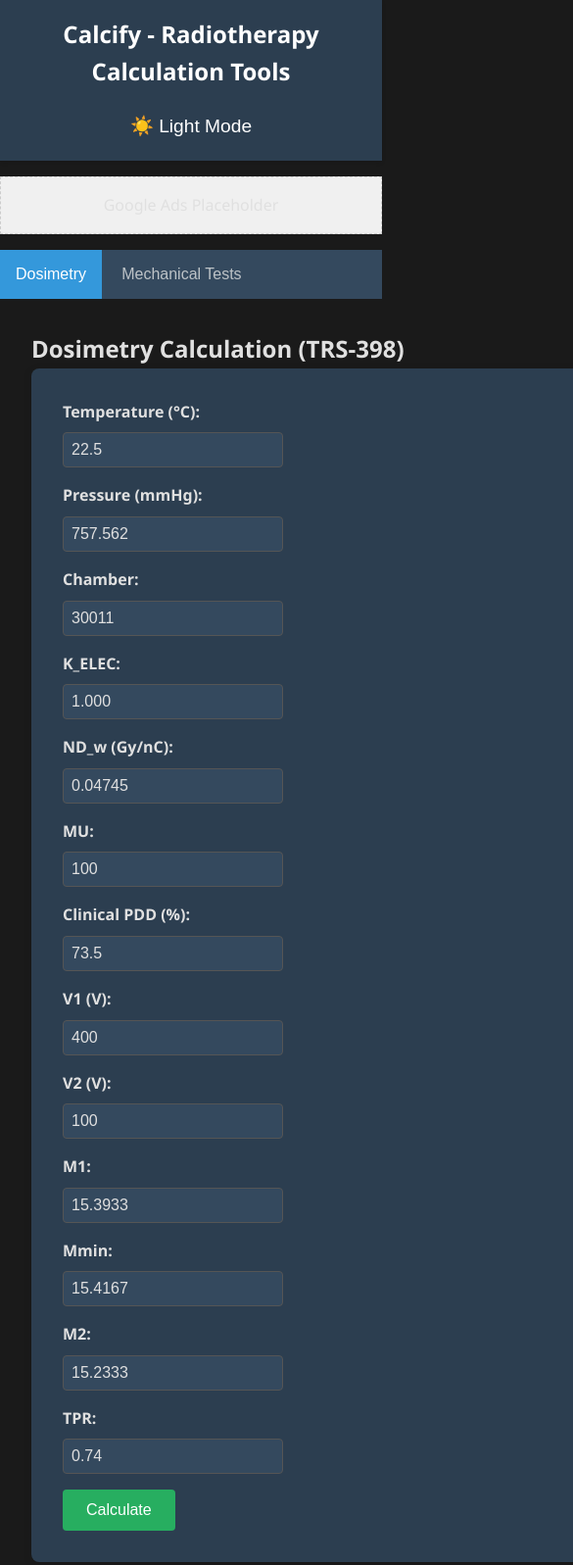
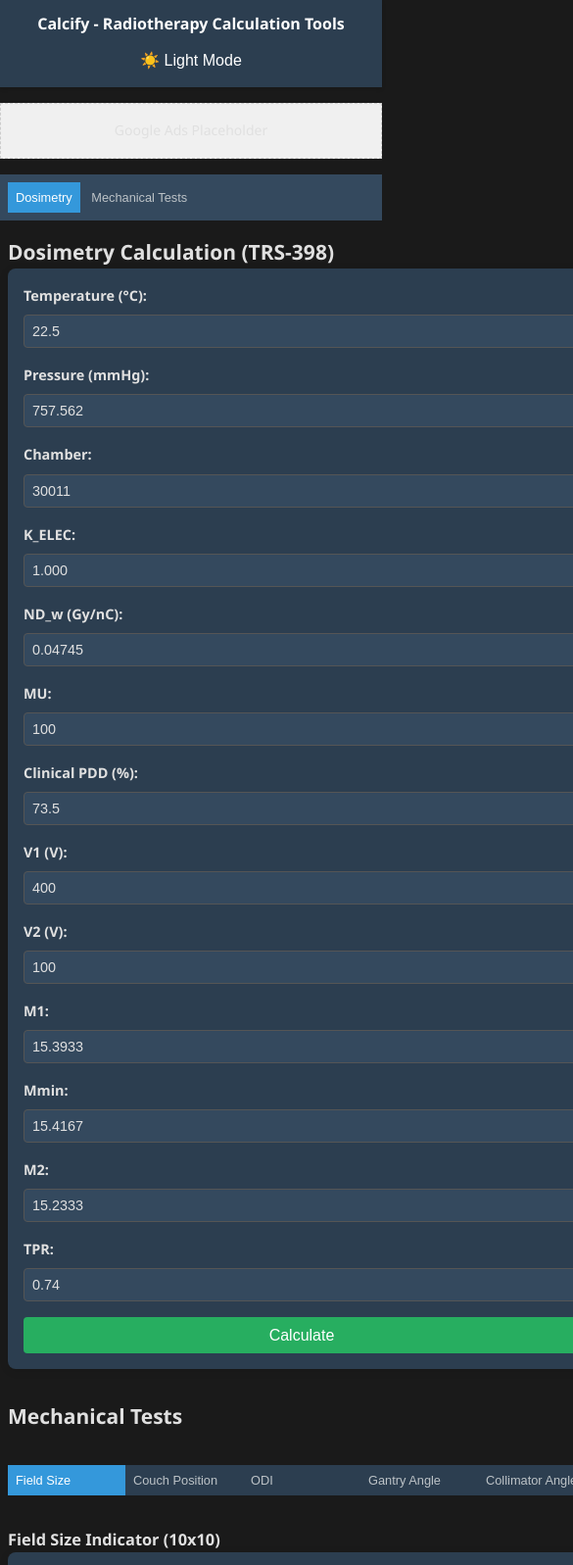
Before and after one commit to Sultanbp18/calcify, a plain HTML site: page frontend/index.html in a window 390 px wide. Shown: the top 1597 px of the page at 98% size, 585 px wide, since content can reach past the window. Drawn offline with Linux system fonts and the light colour scheme; files that its build step writes are made by us from their sources; files whose address does not match are found by name.

Commit message:
styles update

```diff
--- a/frontend/styles.css
+++ b/frontend/styles.css
@@ -247,7 +247,46 @@ footer p {
 }
 
 /* Responsive design */
+@media (max-width: 1024px) {
+    main {
+        padding: 1rem;
+    }
+
+    .tab-button, .sub-tab-button {
+        padding: 0.75rem;
+        font-size: 0.9rem;
+    }
+}
+
 @media (max-width: 768px) {
+    body {
+        font-size: 14px;
+    }
+
+    header {
+        padding: 0.75rem;
+        flex-direction: column;
+        text-align: center;
+    }
+
+    header h1 {
+        font-size: 1.2rem;
+        margin-bottom: 0.5rem;
+    }
+
+    #dark-mode-toggle {
+        padding: 0.4rem;
+        font-size: 1rem;
+    }
+
+    nav {
+        padding: 0.5rem;
+    }
+
+    main {
+        padding: 1rem 0.5rem;
+    }
+
     .form-row {
         flex-direction: column;
         align-items: flex-start;
@@ -256,14 +295,68 @@ footer p {
     .form-row label {
         width: auto;
         margin-bottom: 0.5rem;
+        font-size: 0.9rem;
     }
 
-    header {
-        flex-direction: column;
-        text-align: center;
+    .form-row input {
+        width: 100%;
+        font-size: 0.9rem;
     }
 
-    header h1 {
+    button[type="submit"] {
+        width: 100%;
+        padding: 0.6rem;
+    }
+
+    .results {
+        padding: 1rem;
+    }
+
+    /* Mechanical tests responsive */
+    #mechanical {
+        flex-direction: column;
+        gap: 1rem;
+    }
+
+    .sub-nav {
+        width: 100%;
+        flex-direction: row;
+        overflow-x: auto;
         margin-bottom: 1rem;
     }
+
+    .sub-nav .sub-tab-button {
+        flex-shrink: 0;
+        width: auto;
+        min-width: 120px;
+    }
+
+    footer {
+        padding: 0.75rem;
+        font-size: 0.8rem;
+    }
 }
+
+@media (max-width: 480px) {
+    header h1 {
+        font-size: 1rem;
+    }
+
+    .tab-button, .sub-tab-button {
+        padding: 0.5rem;
+        font-size: 0.8rem;
+    }
+
+    form {
+        padding: 1rem;
+    }
+
+    .results h3, .results h4 {
+        font-size: 1rem;
+    }
+
+    .export-btn {
+        padding: 0.4rem 0.8rem;
+        font-size: 0.8rem;
+    }
+}
```
Also changed, not shown: 1 other file.
